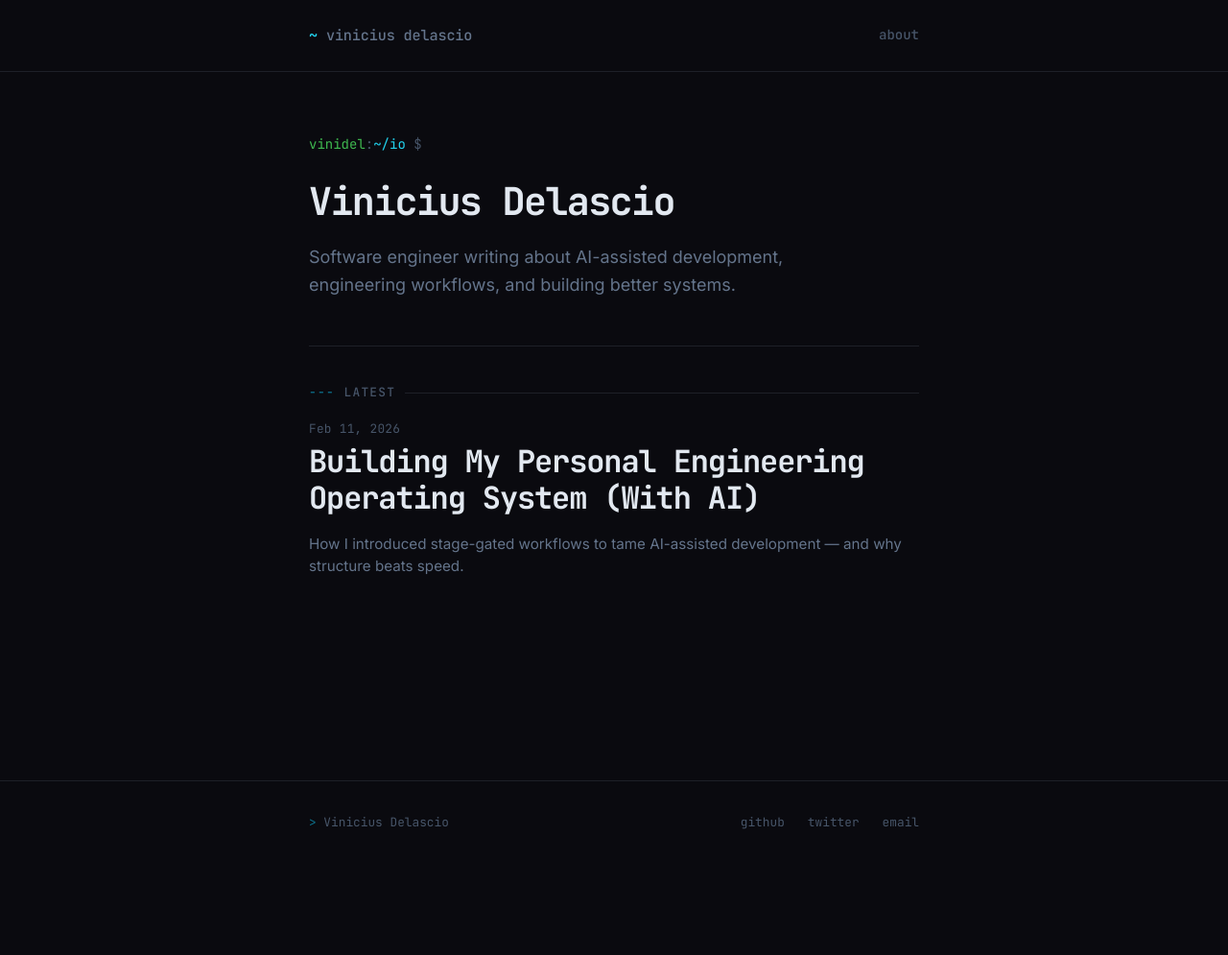
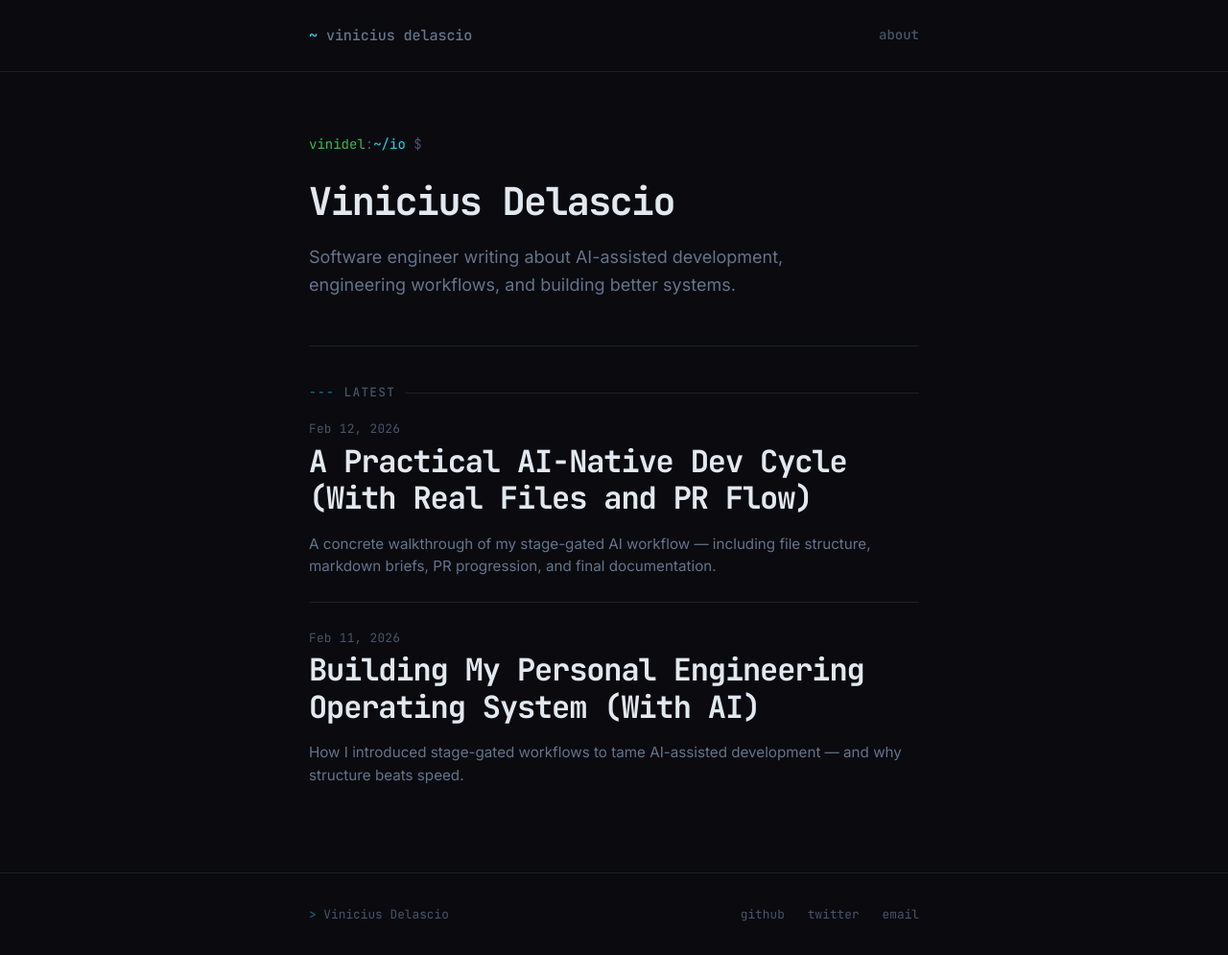
Before and after one commit to Vinidel/vinidelascio.github.io, a Jekyll site: the page built from index.markdown, in a window 1280 px wide. Shown: the whole page at 96% size. Built offline with Jekyll 4.4.1, drawn with Linux system fonts in a browser that asks for light colours; before the commit the page ends 900 px from its top, so only the background shows below that; part of the change alters nothing that is shown.

Commit message:
Add practical dev cycle post, expandable Stage 0 template, diagram styles
Co-authored-by: Cursor <cursoragent@cursor.com>

```diff
--- /dev/null
+++ b/_posts/2026-02-12-pratical-dev-cycle.md
@@ -0,0 +1,410 @@
+---
+layout: post
+title: "A Practical AI-Native Dev Cycle (With Real Files and PR Flow)"
+date: 2026-02-12
+description: "A concrete walkthrough of my stage-gated AI workflow — including file structure, markdown briefs, PR progression, and final documentation."
+categories: engineering ai workflow
+---
+<figure class="diagram-figure">
+  <img src="{{ '/assets/images/cycle-high-level.svg' | relative_url }}" alt="AI Dev Cycle" />
+</figure>
+
+
+In my previous post, I introduced my Personal Engineering Operating System — a stage-gated workflow for AI-assisted development.
+
+This post is more practical.
+
+Here’s exactly how a feature moves from idea to merged PR in my setup — including:
+
+- The markdown files created
+- The folder structure
+- How AI uses those files
+- What changes in each stage
+- What the final PR looks like
+
+No theory. Just mechanics.
+
+---
+
+## The Repository Structure
+
+Here’s the minimal structure that makes this work:
+
+    docs/
+      briefs/
+        feature-name.md
+
+      engineering/
+        personal-engineering-os-v1.md
+
+    .ai/
+      WORKFLOW.md
+
+    .github/
+      pull_request_template.md
+
+These files are not just documentation for humans.
+
+They shape AI behaviour.
+
+---
+
+## Stage 0 — Feature Brief Creation
+
+When a new feature starts, the first artifact is:
+
+    docs/briefs/daily-mood-logging.md
+
+The brief follows a strict structure:
+
+# Feature Brief Template (Annotated)
+
+This document explains what each section in a Stage 0 Feature Brief is for.
+
+The goal of Stage 0 is clarity, not code.
+This document exists to remove ambiguity before implementation begins.
+
+<details class="expandable-template">
+<summary><strong>Feature Brief Template (Annotated)</strong> — click to expand</summary>
+
+{% highlight md %}
+## Status
+
+Indicates which stage the feature is currently in.
+
+Example:
+Stage 0 — Framing
+
+This creates visibility and prevents premature coding.
+
+---
+
+## Alternative name
+
+Optional.
+
+Used to clarify terminology and avoid naming confusion early.
+Helps prevent renaming drift during implementation.
+
+---
+
+## Problem
+
+Purpose:
+Define the real issue being solved.
+
+This section should:
+- Explain the gap in current behavior
+- Clarify why the change is needed
+- Avoid describing the solution
+
+If this section is unclear, the feature is not ready.
+
+---
+
+## Goal
+
+Purpose:
+Define what success looks like.
+
+This should:
+- Be concrete
+- Be testable
+- Avoid future scope creep
+
+If you cannot measure or verify it, it’s not a goal.
+
+---
+
+## Who
+
+Purpose:
+Define affected user segments.
+
+This prevents:
+- Hidden edge cases
+- Partial implementations
+- Missed flows
+
+List all user types impacted by the feature.
+
+---
+
+## What We Capture / Change
+
+Purpose:
+Clarify data-level changes.
+
+This section should:
+- List new fields
+- List updated fields
+- Clarify storage implications
+
+This helps Stage 1 and Stage 2 later.
+
+---
+
+## Success Criteria
+
+Purpose:
+Define the Stage 0 exit conditions.
+
+This should:
+- Be written as checkboxes
+- Be verifiable
+- Map directly to future tests
+
+If these are vague, implementation will drift.
+
+---
+
+## Non-Goals (Out of Scope)
+
+Purpose:
+Prevent scope creep.
+
+This is one of the most important sections.
+
+Explicitly state:
+- What is NOT included
+- What might be future work
+- What is intentionally excluded
+
+If it's not here, it’s allowed to creep in later.
+
+---
+
+## Acceptance Scenarios
+
+Purpose:
+Translate goals into behavior.
+
+Split into:
+
+### Happy Paths
+- Primary successful user flows
+
+### Unhappy Paths
+- Validation failures
+- API failures
+- Edge behaviors
+- Retry logic
+
+These become:
+- Stage 1 guardrails
+- Stage 2 tests
+
+If unhappy paths are missing, refactors will break behavior later.
+
+---
+
+## Edge Cases
+
+Purpose:
+Surface unusual but realistic conditions.
+
+Examples:
+- Timezones
+- Leap years
+- Null fields
+- Legacy users
+
+This section reduces future surprise.
+
+---
+
+## Approach (Short Rationale)
+
+Purpose:
+Outline high-level implementation strategy.
+
+This is not code.
+
+It should:
+- Describe DB changes
+- Describe routing logic
+- Describe flow positioning
+- Describe UI intent
+
+This prevents architectural drift in Stage 1.
+
+---
+
+## Decisions (Locked)
+
+Purpose:
+Freeze important product/architecture decisions.
+
+Examples:
+- Required vs optional
+- Editable vs immutable
+- Field format decisions
+- Explicit flags vs derived state
+
+This prevents re-litigating decisions during implementation.
+
+If a decision changes, Stage 0 must be updated.
+
+---
+
+## Stage 0 Exit Gate
+
+Purpose:
+Declare readiness.
+
+Stage 0 is complete when:
+
+- Problem is clear
+- Goals are testable
+- Non-goals are defined
+- Acceptance scenarios include unhappy paths
+- Major decisions are locked
+- Approach is coherent
+
+</details>
+
+No production code is written before this file exists.
+
+---
+
+## Stage 1 — Implementation
+
+Now the AI works strictly within the brief.
+
+It:
+
+- Implements only what’s in scope
+- Handles happy + unhappy paths
+- Avoids refactoring or optimization
+
+If I notice unrelated issues (for example, another page bug), they are not addressed unless the brief changes.
+
+The PR is opened as **Draft** during this stage.
+
+**Label:** `stage-1-impl`
+
+---
+
+## Stage 2 — Tests
+
+Now we lock behaviour.
+
+Tests are generated directly from:
+
+- Happy paths
+- Unhappy paths
+- Edge cases listed in the brief
+
+CI must pass.
+
+**Label moves to:** `stage-2-tests`
+
+This stage protects against “refactor regret.”
+
+---
+
+## Stage 3 — Refactor
+
+Now that behaviour is protected:
+
+- Improve structure
+- Align naming
+- Remove duplication
+- Tighten types
+
+Tests must remain green.
+
+**Label:** `stage-3-refactor`
+
+No behaviour changes are allowed.
+
+---
+
+## Stage 4 — Hardening
+
+This is a risk sweep.
+
+Checklist:
+
+- Security concerns?
+- Dependency impact?
+- Performance issues?
+- Logging sufficient?
+
+If anything risky is found, it’s either fixed or explicitly documented.
+
+**Label:** `stage-4-hardening`
+
+---
+
+## Stage 5 — PR Packaging
+
+The final state of the PR includes:
+
+- Clear summary
+- Link to the brief
+- Screenshots (if UI)
+- Risk section
+- Rollback plan
+
+The PR template enforces this structure.
+
+**Label:** `ready-for-review`
+
+Now it’s safe to merge.
+
+---
+
+## The PR Lifecycle
+
+Here’s how a typical PR progresses:
+
+    Draft
+      → stage-1-impl
+      → stage-2-tests
+      → stage-3-refactor
+      → stage-4-hardening
+      → ready-for-review
+      → merge
+
+One PR.
+Multiple maturity states.
+
+Not multiple PRs.
+
+---
+
+## What Changed for Me
+
+This workflow:
+
+- Prevents premature optimization
+- Reduces scope drift
+- Synchronizes AI with human evaluation
+- Creates clear checkpoints
+- Reduces anxiety
+- Improves review quality
+
+The key insight is simple:
+
+AI generates quickly.
+Integration requires cadence.
+
+The stages create that cadence.
+
+---
+
+## Final Thought
+
+If you’re experimenting with AI-assisted development, try this:
+
+- Don’t optimize your prompts.
+- Optimize your structure.
+- Create stage boundaries.
+- Define exit gates.
+- Use markdown briefs as contracts.
+- Let the PR reflect maturity progression.
+
+You don’t need to control the AI.
+
+You need to design the environment it operates in.
--- a/assets/css/style.scss
+++ b/assets/css/style.scss
@@ -468,6 +468,54 @@ img {
 }
 
 .post-content {
+  details.expandable-template {
+    margin: 1.5em 0;
+    border: 1px solid $border;
+    border-radius: 8px;
+    overflow: hidden;
+
+    summary {
+      padding: 0.75em 1em;
+      cursor: pointer;
+      font-family: $font-mono;
+      font-size: 0.9rem;
+      font-weight: 500;
+      color: $accent;
+      background: $bg-surface;
+      list-style: none;
+
+      &::-webkit-details-marker {
+        display: none;
+      }
+
+      &:hover {
+        color: lighten($accent, 10%);
+      }
+    }
+
+    .highlight {
+      margin: 0;
+      border-radius: 0;
+      border: none;
+      border-top: 1px solid $border;
+    }
+  }
+
+  .diagram-figure {
+    margin: 2em 0;
+    text-align: center;
+    max-width: 640px;
+    margin-left: auto;
+    margin-right: auto;
+
+    img {
+      width: 100%;
+      height: auto;
+      max-height: 480px;
+      object-fit: contain;
+    }
+  }
+
   h2 {
     padding-bottom: 0.4em;
     border-bottom: 1px solid $border;
```
Also changed, not shown: assets/images/cycle-high-level.svg (added).
